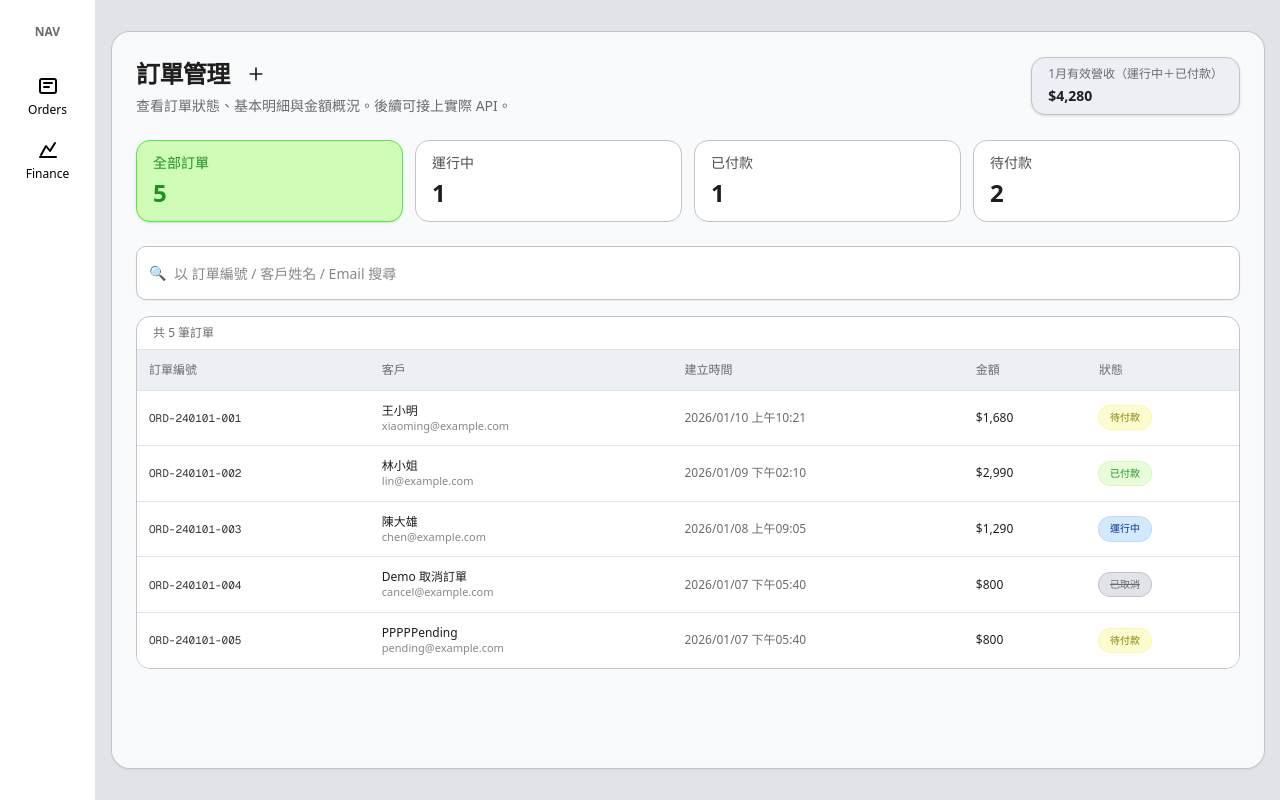
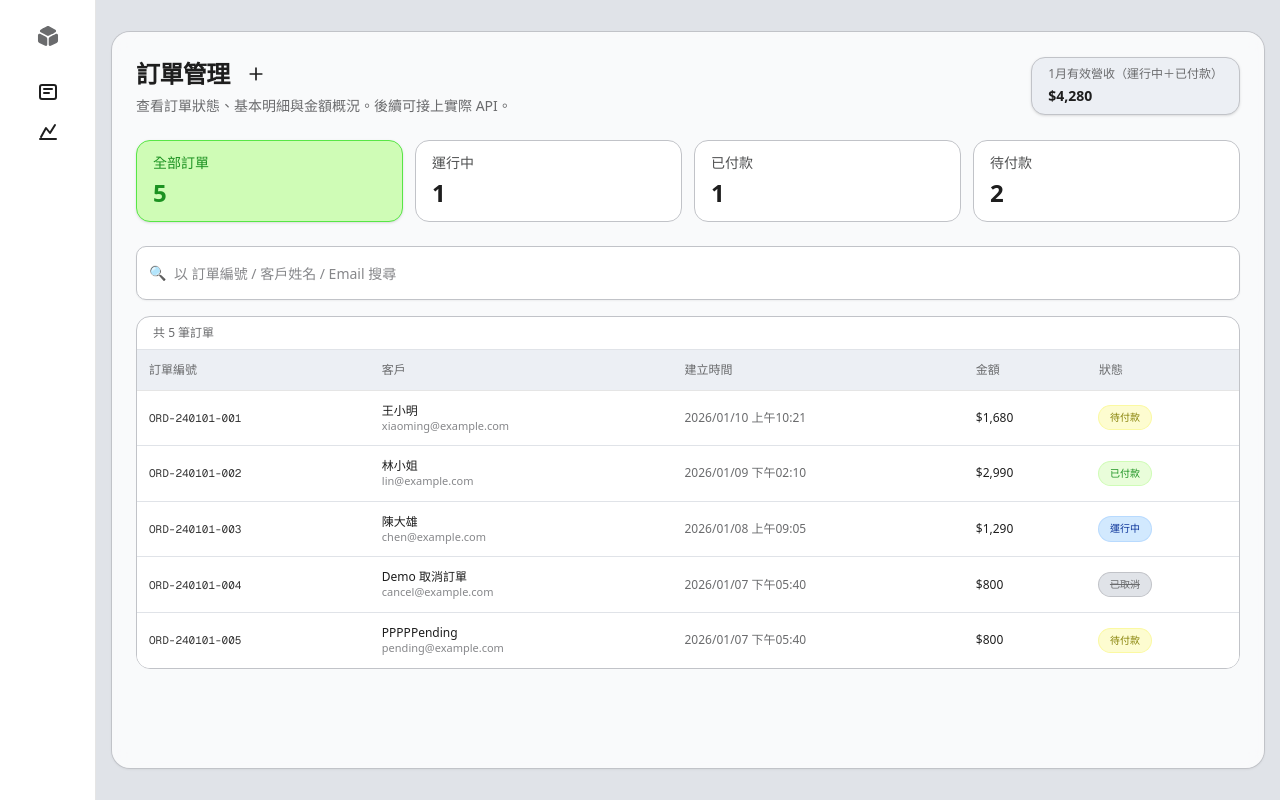
Before and after one commit to huangjulu/little-by-little, a Next.js app: page / in a window 1280 px wide. Built offline with nearby package versions, Linux system fonts and the light colour scheme.

Commit message:
refactor: add navigation bar, and add Icons

```diff
--- a/src/app/layout.tsx
+++ b/src/app/layout.tsx
@@ -6,6 +6,8 @@ import { Toaster } from "sonner";
 import { IconOrder } from "@/icon/IconOrder";
 import { IconFinance } from "@/icon/IconFinance";
 import "./globals.css";
+import { cn } from "@/lib/utils";
+import { IconLogo } from "@/icon/IconLogo";
 
 const geistSans = Geist({
   variable: "--font-geist-sans",
@@ -36,22 +38,20 @@ export default function RootLayout({
           <div className="flex min-h-screen">
             <nav className="flex w-24 flex-col items-center gap-4 border-r bg-white py-6">
               <div className="mb-4 text-xs font-semibold text-gray-500">
-                NAV
+                <IconLogo />
               </div>
-              <Link
+              <NaviItem
                 href="/"
-                className="group flex h-12 w-24 flex-col items-center justify-center rounded-md text-xs text-black hover:bg-green-100 hover:text-primary transition-colors"
-              >
-                <IconOrder className="h-6 w-6 text-black group-hover:text-primary" />
-                <span className="mt-1">Orders</span>
-              </Link>
-              <Link
+                icon={<IconOrder />}
+                label="Orders"
+                className="w-full"
+              />
+              <NaviItem
                 href="/finance"
-                className="group flex h-12 w-24 flex-col items-center justify-center rounded-md text-xs text-black hover:bg-green-100 hover:text-primary transition-colors"
-              >
-                <IconFinance className="h-6 w-6 text-black group-hover:text-primary" />
-                <span className="mt-1">Finance</span>
-              </Link>
+                icon={<IconFinance />}
+                label="Finance"
+                className="w-full"
+              />
             </nav>
             <main className="flex-1">{children}</main>
           </div>
@@ -73,3 +73,24 @@ export default function RootLayout({
     </html>
   );
 }
+
+interface NaviItemProps {
+  href: string;
+  icon: React.ReactNode;
+  label: string;
+  className?: string;
+}
+
+const NaviItem: React.FC<NaviItemProps> = (props) => {
+  return (
+    <Link
+      href={props.href}
+      className={cn(
+        "flex w-full items-center justify-center rounded-md hover:bg-green-100 transition-colors",
+        props.className
+      )}
+    >
+      {props.icon}
+    </Link>
+  );
+};
--- a/src/features/order/organisms/OrderHeader.tsx
+++ b/src/features/order/organisms/OrderHeader.tsx
@@ -60,10 +60,7 @@ export const OrderHeader: React.FC<OrderHeaderProps> = (props) => {
         />
       </header>
       {isDialogOpen && (
-        <DialogCreateOrder
-          open={isDialogOpen}
-          onOpenChange={setIsDialogOpen}
-        />
+        <DialogCreateOrder open={isDialogOpen} onOpenChange={setIsDialogOpen} />
       )}
     </>
   );
--- a/src/icon/IconCross.tsx
+++ b/src/icon/IconCross.tsx
@@ -1,4 +1,6 @@
-const IconCross: React.FC<React.SVGProps<SVGSVGElement>> = (props) => {
+import * as React from "react";
+
+export const IconCross: React.FC<React.SVGProps<SVGSVGElement>> = (props) => {
   const { width = 24, height = 24, ...restProps } = props;
 
   return (
--- /dev/null
+++ b/src/icon/IconLogo.tsx
@@ -0,0 +1,40 @@
+import * as React from "react";
+
+export const IconLogo: React.FC<React.SVGProps<SVGSVGElement>> = (props) => {
+  const { width = 24, height = 24, ...restProps } = props;
+  return (
+    <svg
+      xmlns="http://www.w3.org/2000/svg"
+      width={width}
+      height={height}
+      viewBox={`0 0 ${width} ${height}`}
+      fill="currentColor"
+      {...restProps}
+    >
+      <g clipPath="url(#clip0_4418_8279)">
+        <path
+          d="M20.0999 6.94C20.0999 7.48 19.8099 7.97 19.3499 8.22L17.6099 9.16L16.1299 9.95L13.0599 11.61C12.7299 11.79 12.3699 11.88 11.9999 11.88C11.6299 11.88 11.2699 11.79 10.9399 11.61L4.6499 8.22C4.1899 7.97 3.8999 7.48 3.8999 6.94C3.8999 6.4 4.1899 5.91 4.6499 5.66L6.6199 4.6L8.1899 3.75L10.9399 2.27C11.5999 1.91 12.3999 1.91 13.0599 2.27L19.3499 5.66C19.8099 5.91 20.0999 6.4 20.0999 6.94Z"
+        />
+        <path
+          d="M9.89997 12.7901L4.04997 9.87014C3.59997 9.64014 3.07997 9.67014 2.64997 9.93014C2.21997 10.1901 1.96997 10.6501 1.96997 11.1501V16.6801C1.96997 17.6401 2.49997 18.5001 3.35997 18.9301L9.20997 21.8501C9.40997 21.9501 9.62997 22.0001 9.84997 22.0001C10.11 22.0001 10.37 21.9301 10.6 21.7801C11.03 21.5201 11.28 21.0601 11.28 20.5601V15.0301C11.29 14.0801 10.76 13.2201 9.89997 12.7901Z"
+        />
+        <path
+          d="M22.03 11.1496V16.6796C22.03 17.6296 21.5 18.4896 20.64 18.9196L14.79 21.8496C14.59 21.9496 14.37 21.9996 14.15 21.9996C13.89 21.9996 13.63 21.9296 13.39 21.7796C12.97 21.5196 12.71 21.0596 12.71 20.5596V15.0396C12.71 14.0796 13.24 13.2196 14.1 12.7896L16.25 11.7196L17.75 10.9696L19.95 9.86964C20.4 9.63964 20.92 9.65964 21.35 9.92964C21.77 10.1896 22.03 10.6496 22.03 11.1496Z"
+        />
+        <path
+          d="M17.6101 9.16L16.1301 9.95L6.62012 4.6L8.19012 3.75L17.3701 8.93C17.4701 8.99 17.5501 9.07 17.6101 9.16Z"
+        />
+        <path
+          d="M17.75 10.9707V13.2407C17.75 13.6507 17.41 13.9907 17 13.9907C16.59 13.9907 16.25 13.6507 16.25 13.2407V11.7207L17.75 10.9707Z"
+        />
+      </g>
+      <defs>
+        <clipPath id="clip0_4418_8279">
+          <rect width="24" height="24" />
+        </clipPath>
+      </defs>
+    </svg>
+  );
+};
+
+IconLogo.displayName = "IconLogo";
```
Also changed, not shown: src/app/finance/page.tsx (line endings or trailing spaces), src/icon/IconFinance.tsx (line endings or trailing spaces), src/icon/IconOrder.tsx (line endings or trailing spaces).
